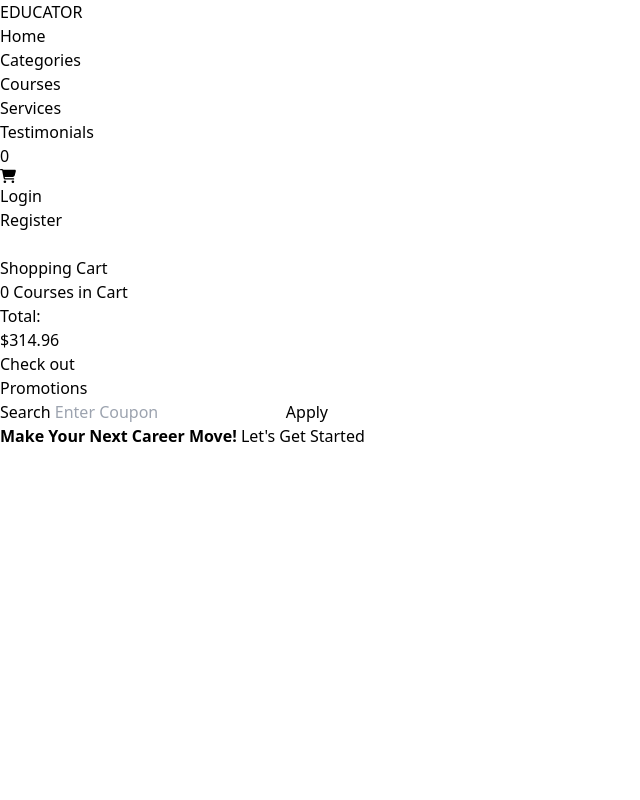
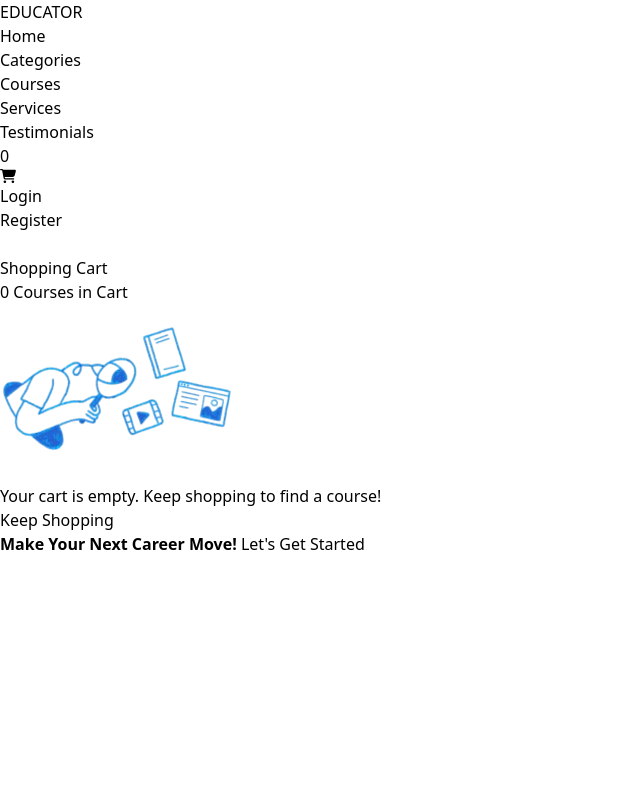
Before and after one commit to Yusra230/Educator, a React (Vite) app: page /cart in a window 1280 px wide. Shown: the top 800 px of the page, without its empty margins (0-640 px from the left). Built offline with nearby package versions, Linux system fonts and the light colour scheme.

Commit message:
first commit

```diff
--- a/src/components/ShoppingCart.jsx
+++ b/src/components/ShoppingCart.jsx
@@ -2,6 +2,7 @@ import { useDispatch, useSelector } from "react-redux";
 import CartItem from "./CartItem";
 import courses from "../data/courses";
 import cartSlice, { cartActions } from "../store/CartSlice";
+import { Link } from "react-router-dom";
 
 
 const ShoppingCart = () => {
@@ -9,6 +10,8 @@ const ShoppingCart = () => {
     const cartItems = courses.filter(course => cart.includes(course.id));
     console.log(cartItems);
     const dispatch = useDispatch();
+    let totalPrice = 0;
+    cartItems.forEach(item => totalPrice += item.price);
 
     const removeItem = (id) => {
         const newCart = cart.filter(item => item !== id);
@@ -25,16 +28,26 @@ const ShoppingCart = () => {
                     </header>
 
                     <h3 className="font-semibold text-gray-200 mb-2">{cart.length} Courses in Cart</h3>
+                    {cart.length == 0 && <div className="flex items-center justify-center flex-col">
+                        <img src="emptyCart.png" alt="" />
+                        <h3>Your cart is empty. Keep shopping to find a course!</h3>
+                        <Link to={'/courses'}
+                            type="submit"
+                            className="inline-block bg-indigo-700 px-5 py-3 text-sm font-medium text-white my-8 hover:bg-indigo-800 "
+                        >
+                            Keep Shopping
+                        </Link>
+                    </div>}
                     <div className="flex flex-col md:flex-row">
                         <ul className="w-[100%] md:w-[70%]">
                             {cartItems.map(item => <CartItem key={item.id} item={item} removeItem={removeItem}></CartItem>)}
                         </ul>
 
-                        <div className="flex justify-end border-gray-100 w-[100%] md:w-[30%] mt-4">
+                        {cart.length > 0 && <div className="flex justify-end border-gray-100 w-[100%] md:w-[30%] sm:mt-4">
                             <div className="space-y-3 w-[100%] md:w-[80%]">
                                 <div className="text-sm border-b border-gray-500">
                                     <h3 className="text-base text-gray-300 font-semibold">Total:</h3>
-                                    <h2 className="text-3xl font-bold">$314.96</h2>
+                                    <h2 className="text-3xl font-bold">${totalPrice}</h2>
                                     <button
                                         type="submit"
                                         className="inline-block  bg-indigo-700 px-5 py-3 text-sm font-medium text-white w-full my-4 hover:bg-indigo-800 "
@@ -65,7 +78,7 @@ const ShoppingCart = () => {
 
 
                             </div>
-                        </div>
+                        </div>}
                     </div>
                 </div>
             </div>
```
Also changed, not shown: public/emptyCart.jpg (added), public/emptyCart.png (added).
